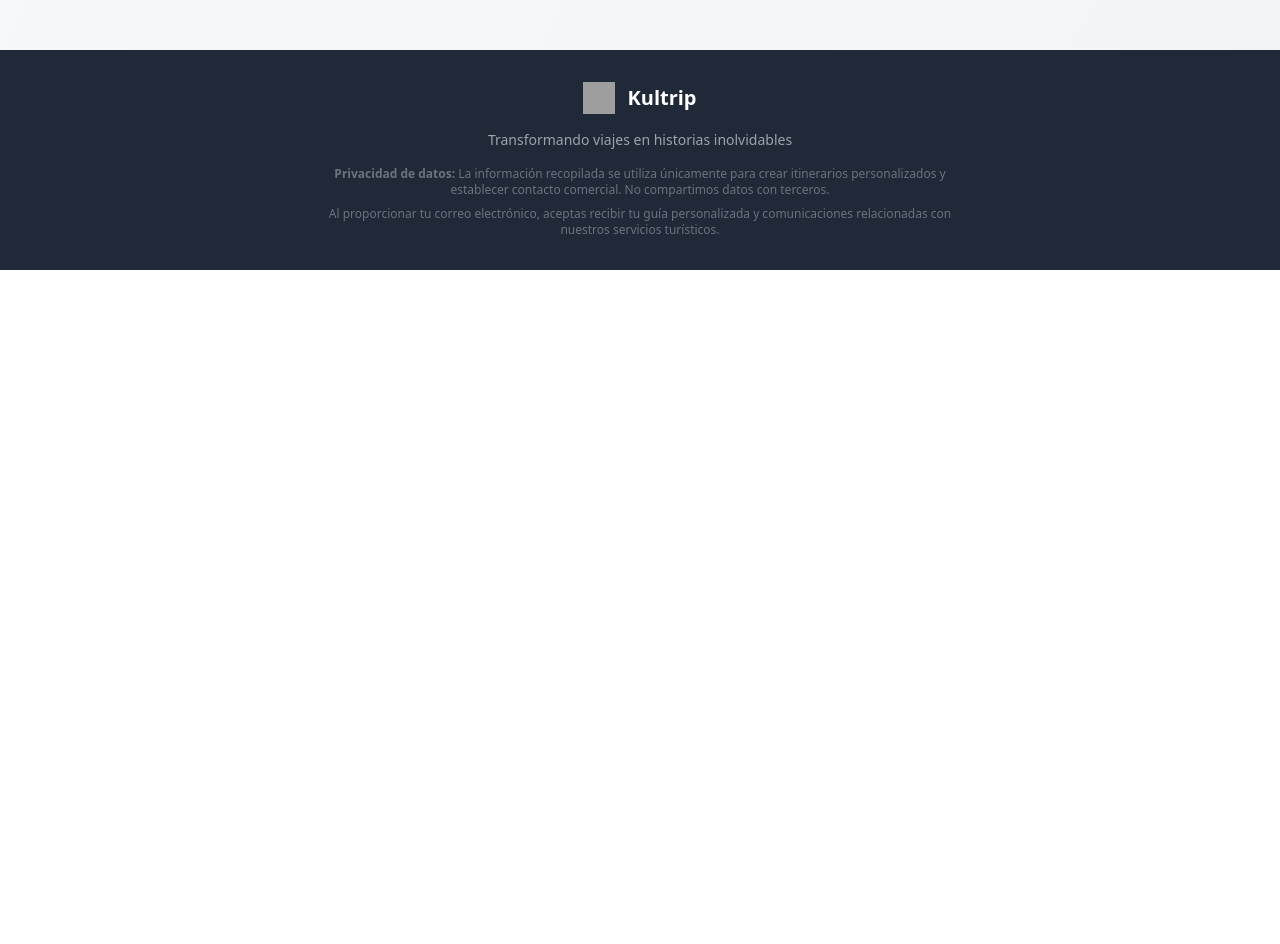
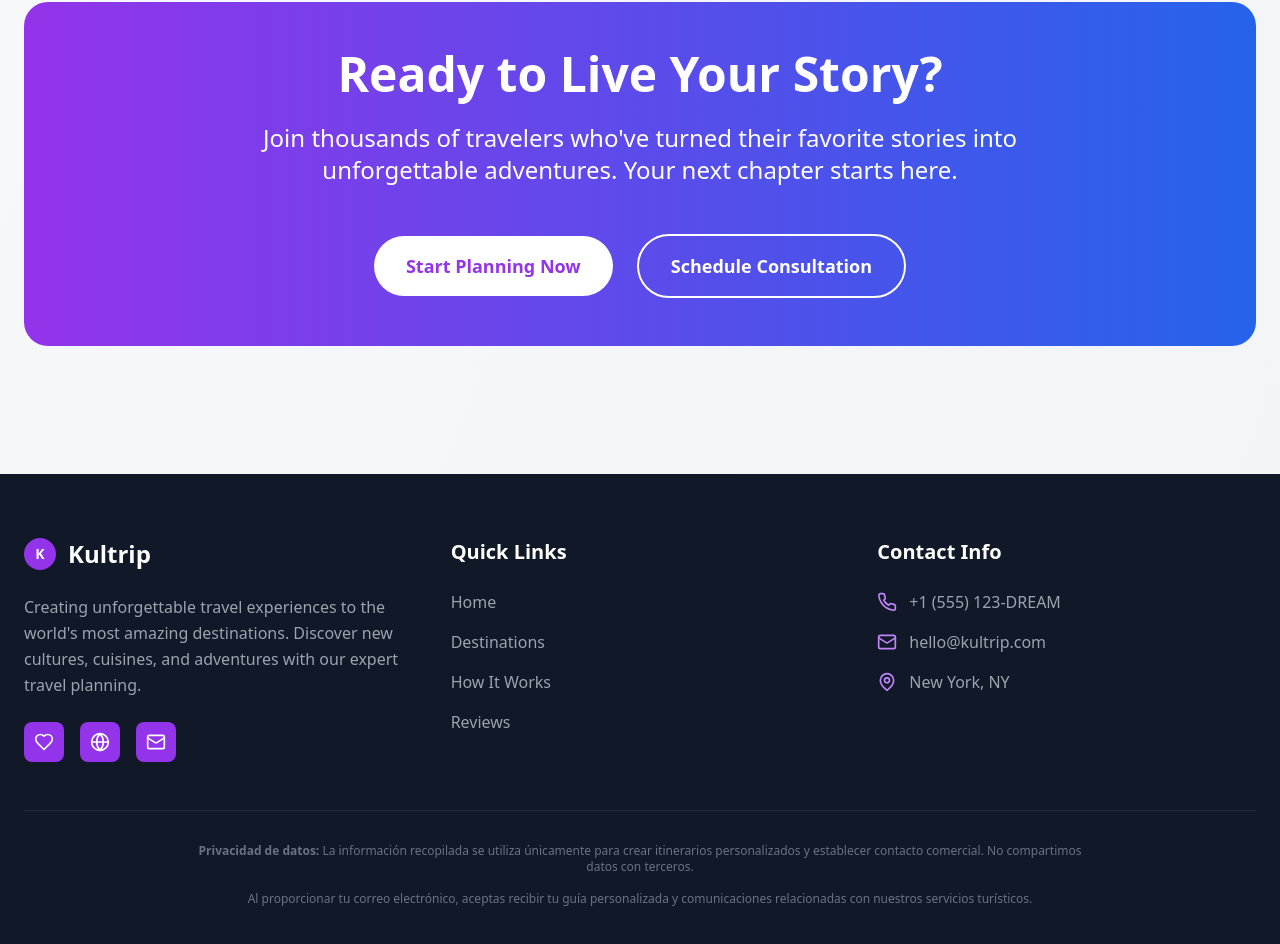
Before and after one commit to othiagoribeiro/landingkultrip, a React (Vite) app: page / in a window 1280 px wide. Shown: the part 2179-3123 px from the top of the page. Before the commit the page ends 2449 px from the top, so only its background shows below. Built offline with nearby package versions, Linux system fonts and the light colour scheme; grey boxes are pictures that could not be loaded.

Commit message:
Adicionar seção CTA e atualizar rodapé

```diff
--- a/src/App.tsx
+++ b/src/App.tsx
@@ -1,7 +1,7 @@
 import React from 'react';
 import { ConversationalWidget } from './components/ConversationalWidget';
 import { ROICalculator } from './components/ROICalculator';
-import { Film, Target, Mail } from 'lucide-react';
+import { Film, Target, Mail, Heart, Globe, Phone, MapPin } from 'lucide-react';
 
 function App() {
   return (
@@ -85,28 +85,108 @@
 
         {/* ROI Calculator */}
         <ROICalculator />
+
+        {/* Call to Action Section */}
+        <section className="mt-20 bg-gradient-to-r from-purple-600 to-blue-600 rounded-3xl p-12 text-center text-white">
+          <h2 className="text-4xl md:text-5xl font-bold mb-6">
+            Ready to Live Your Story?
+          </h2>
+          <p className="text-xl md:text-2xl mb-12 max-w-4xl mx-auto font-light">
+            Join thousands of travelers who've turned their favorite stories into unforgettable
+            adventures. Your next chapter starts here.
+          </p>
+          <div className="flex flex-col sm:flex-row gap-6 justify-center items-center">
+            <button className="bg-white text-purple-600 px-8 py-4 rounded-full text-lg font-semibold hover:bg-gray-100 transition-all duration-300 transform hover:scale-105">
+              Start Planning Now
+            </button>
+            <button className="border-2 border-white text-white px-8 py-4 rounded-full text-lg font-semibold hover:bg-white hover:text-purple-600 transition-all duration-300 transform hover:scale-105">
+              Schedule Consultation
+            </button>
+          </div>
+        </section>
       </main>
 
       {/* Footer */}
-      <footer className="bg-gray-800 text-white py-8 mt-20">
+      <footer className="bg-gray-900 text-white py-16 mt-20">
         <div className="max-w-7xl mx-auto px-6">
-          <div className="text-center">
-            <div className="flex items-center justify-center gap-3 mb-4">
-              <img
-                src="/src/assets/icone-roxo.png"
-                alt="Kultrip"
-                className="w-8 h-8"
-                onError={(e) => {
-                  e.currentTarget.style.display = 'none';
-                }}
-              />
-              <span className="text-xl font-bold">Kultrip</span>
+          <div className="grid md:grid-cols-3 gap-12">
+            {/* Brand Section */}
+            <div>
+              <div className="flex items-center gap-3 mb-6">
+                <div className="w-8 h-8 bg-purple-600 rounded-full flex items-center justify-center">
+                  <span className="text-white font-bold text-sm">K</span>
+                </div>
+                <span className="text-2xl font-bold">Kultrip</span>
+              </div>
+              <p className="text-gray-400 mb-6 leading-relaxed">
+                Creating unforgettable travel experiences to the world's most
+                amazing destinations. Discover new cultures, cuisines, and
+                adventures with our expert travel planning.
+              </p>
+              <div className="flex gap-4">
+                <div className="w-10 h-10 bg-purple-600 rounded-lg flex items-center justify-center hover:bg-purple-700 transition-colors cursor-pointer">
+                  <Heart className="w-5 h-5" />
+                </div>
+                <div className="w-10 h-10 bg-purple-600 rounded-lg flex items-center justify-center hover:bg-purple-700 transition-colors cursor-pointer">
+                  <Globe className="w-5 h-5" />
+                </div>
+                <div className="w-10 h-10 bg-purple-600 rounded-lg flex items-center justify-center hover:bg-purple-700 transition-colors cursor-pointer">
+                  <Mail className="w-5 h-5" />
+                </div>
+              </div>
             </div>
-            <p className="text-gray-400 text-sm mb-4">
-              Transformando viajes en historias inolvidables
-            </p>
-            <div className="text-xs text-gray-500 max-w-2xl mx-auto">
-              <p className="mb-2">
+
+            {/* Quick Links */}
+            <div>
+              <h3 className="text-xl font-bold mb-6">Quick Links</h3>
+              <ul className="space-y-4">
+                <li>
+                  <a href="#" className="text-gray-400 hover:text-white transition-colors">
+                    Home
+                  </a>
+                </li>
+                <li>
+                  <a href="#" className="text-gray-400 hover:text-white transition-colors">
+                    Destinations
+                  </a>
+                </li>
+                <li>
+                  <a href="#" className="text-gray-400 hover:text-white transition-colors">
+                    How It Works
+                  </a>
+                </li>
+                <li>
+                  <a href="#" className="text-gray-400 hover:text-white transition-colors">
+                    Reviews
+                  </a>
+                </li>
+              </ul>
+            </div>
+
+            {/* Contact Info */}
+            <div>
+              <h3 className="text-xl font-bold mb-6">Contact Info</h3>
+              <div className="space-y-4">
+                <div className="flex items-center gap-3">
+                  <Phone className="w-5 h-5 text-purple-400" />
+                  <span className="text-gray-400">+1 (555) 123-DREAM</span>
+                </div>
+                <div className="flex items-center gap-3">
+                  <Mail className="w-5 h-5 text-purple-400" />
+                  <span className="text-gray-400">hello@kultrip.com</span>
+                </div>
+                <div className="flex items-center gap-3">
+                  <MapPin className="w-5 h-5 text-purple-400" />
+                  <span className="text-gray-400">New York, NY</span>
+                </div>
+              </div>
+            </div>
+          </div>
+
+          {/* Privacy Notice */}
+          <div className="border-t border-gray-800 mt-12 pt-8">
+            <div className="text-xs text-gray-500 max-w-4xl mx-auto text-center">
+              <p className="mb-4">
                 <strong>Privacidad de datos:</strong> La información recopilada se utiliza únicamente para crear
                 itinerarios personalizados y establecer contacto comercial. No compartimos datos con terceros.
               </p>
```
